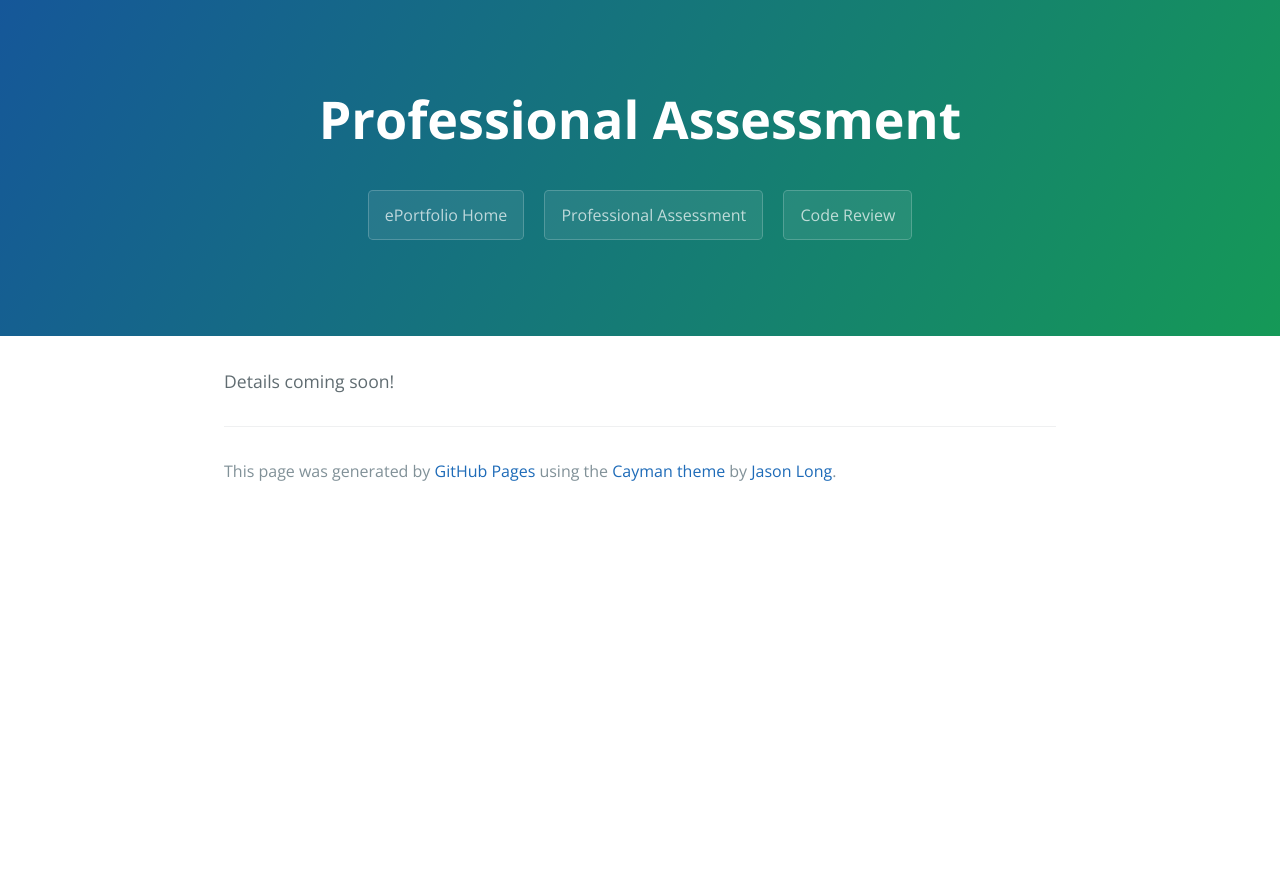
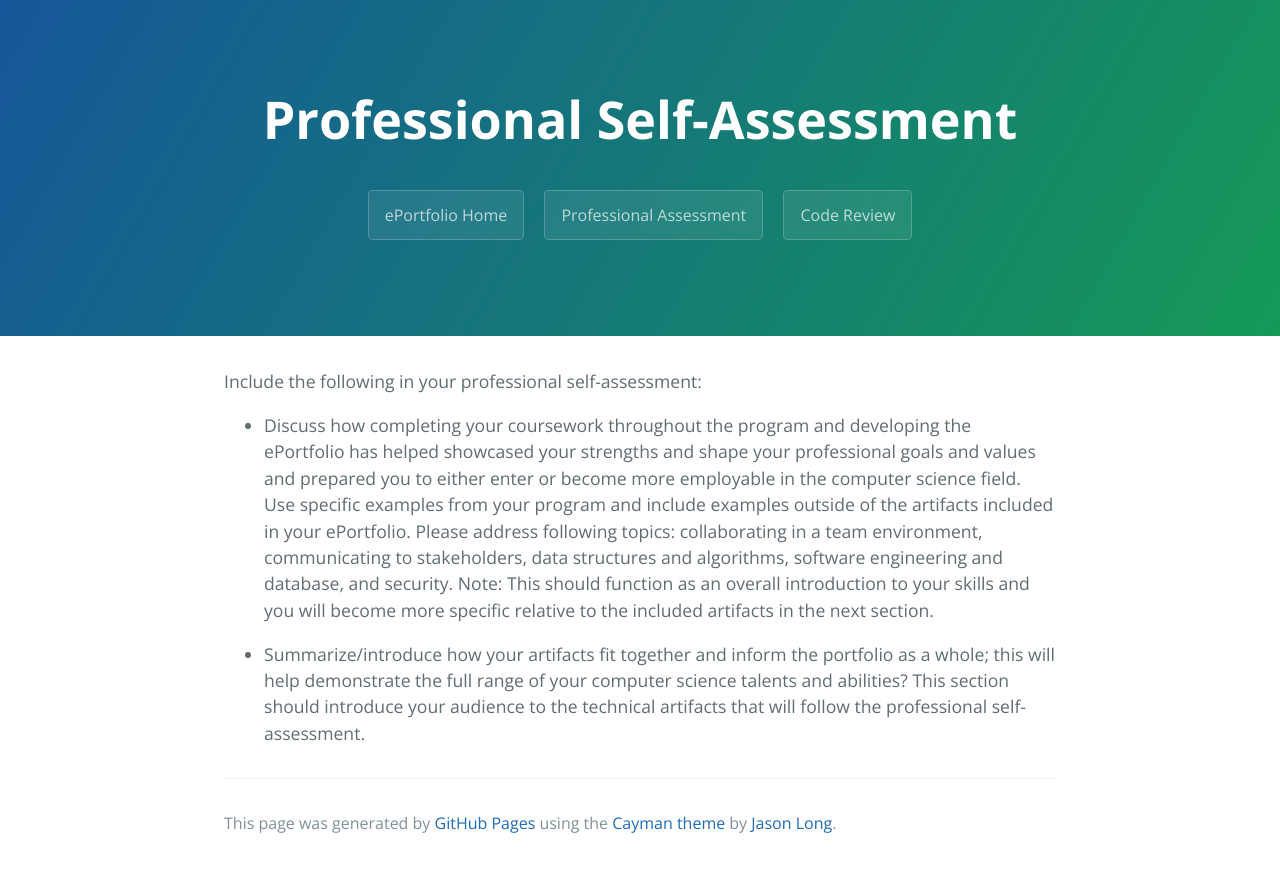
Before and after one commit to johnsatterfield/johnsatterfield.github.io, a Jekyll site: the page built from pa.md, in a window 1280 px wide. Shown: the top 872 px of the page. Built offline with Jekyll 4.4.1, drawn with Linux system fonts in a browser that asks for light colours.

Commit message:
Update pa.md

```diff
--- a/pa.md
+++ b/pa.md
@@ -1,7 +1,13 @@
 ---
-title: Professional Assessment
+title: Professional Self-Assessment
 layout: template
 filename: pa
 ---
 
-Details coming soon!
+Include the following in your professional self-assessment:
+
+ - Discuss how completing your coursework throughout the program and developing the ePortfolio has helped showcased your strengths and
+shape your professional goals and values and prepared you to either enter or become more employable in the computer science field. Use
+specific examples from your program and include examples outside of the artifacts included in your ePortfolio. Please address following topics: collaborating in a team environment, communicating to stakeholders, data structures and algorithms, software engineering and database, and security. Note: This should function as an overall introduction to your skills and you will become more specific relative to the included artifacts in the next section.
+
+ - Summarize/introduce how your artifacts fit together and inform the portfolio as a whole; this will help demonstrate the full range of your computer science talents and abilities? This section should introduce your audience to the technical artifacts that will follow the professional self-assessment.
```
